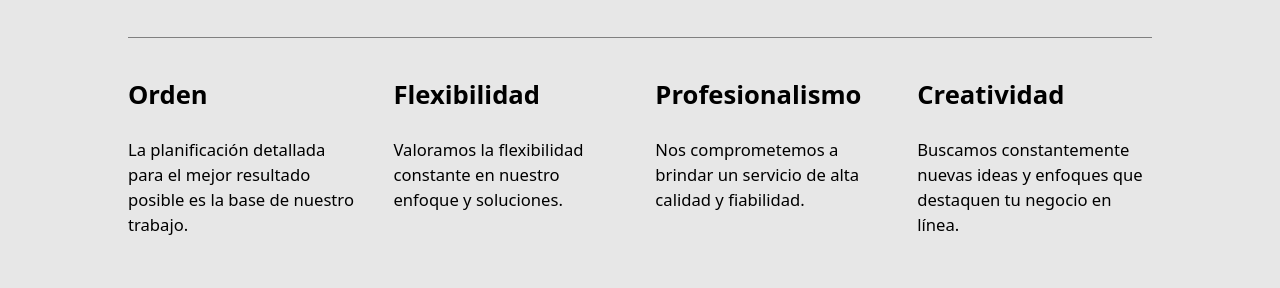
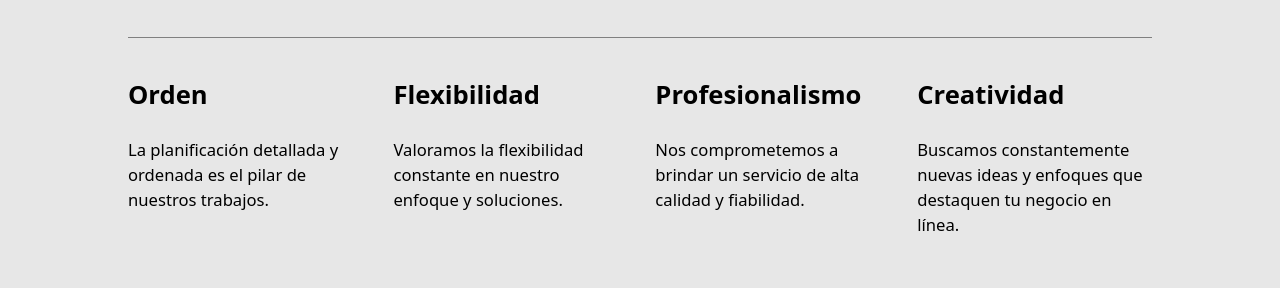
Before and after one commit to dileo24/portafolioGP, a React (Create React App) app in the folder client/: page / in a window 1280 px wide. Shown: the part 2020-2308 px from the top of the page. Built offline with nearby package versions, Linux system fonts and the light colour scheme.

Commit message:
cambios del nosotros

```diff
--- a/client/src/components/Nosotros.jsx
+++ b/client/src/components/Nosotros.jsx
@@ -75,8 +75,8 @@ export default function Nosotros() {
           <div className="item-info">
             <div className="titulo-item">Orden</div>
             <div className="descr-item">
-              La planificación detallada para el mejor resultado posible es la
-              base de nuestro trabajo.
+              La planificación detallada y ordenada es el pilar de nuestros
+              trabajos.
             </div>
           </div>
           <div className="item-info">
```
